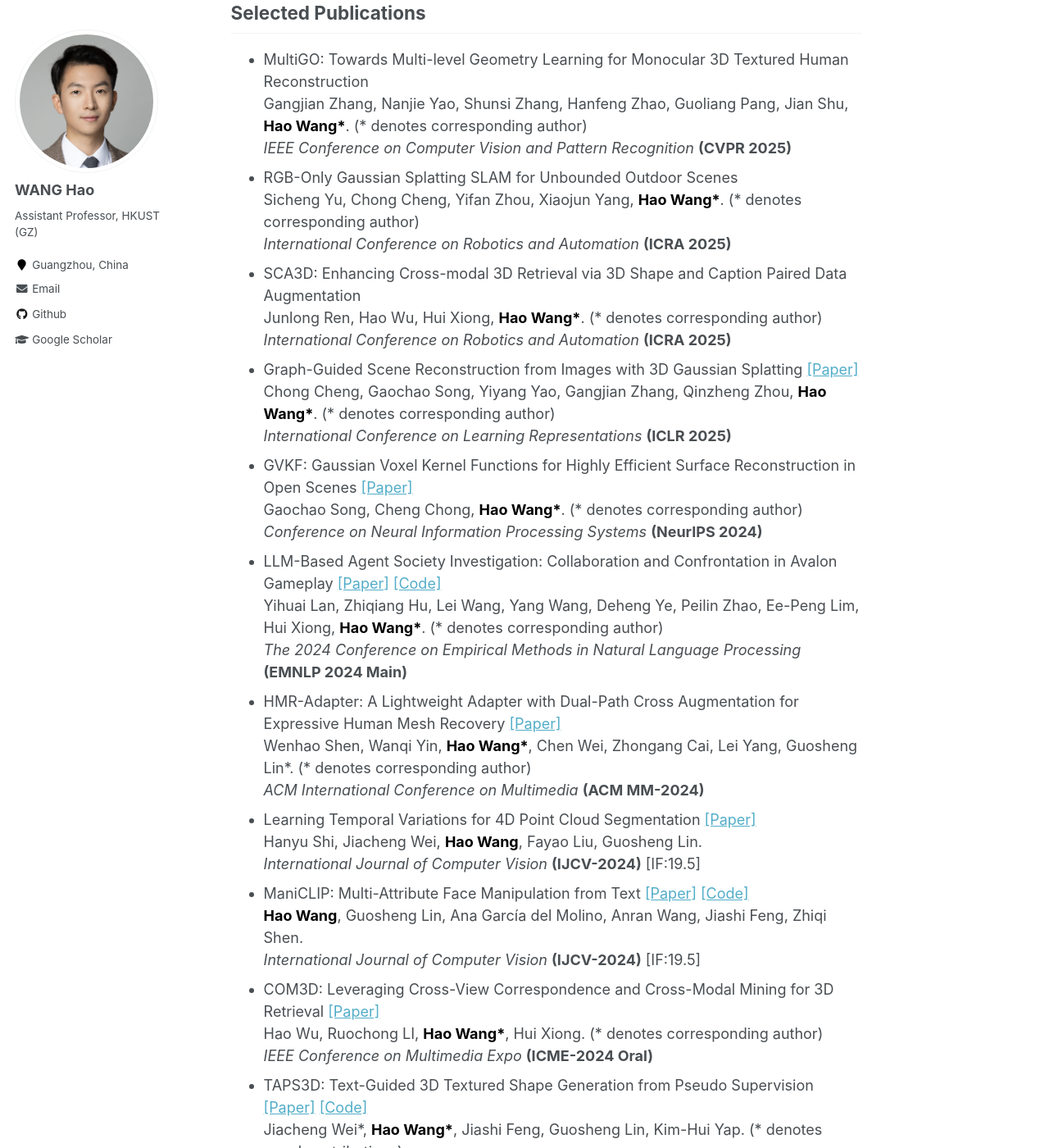
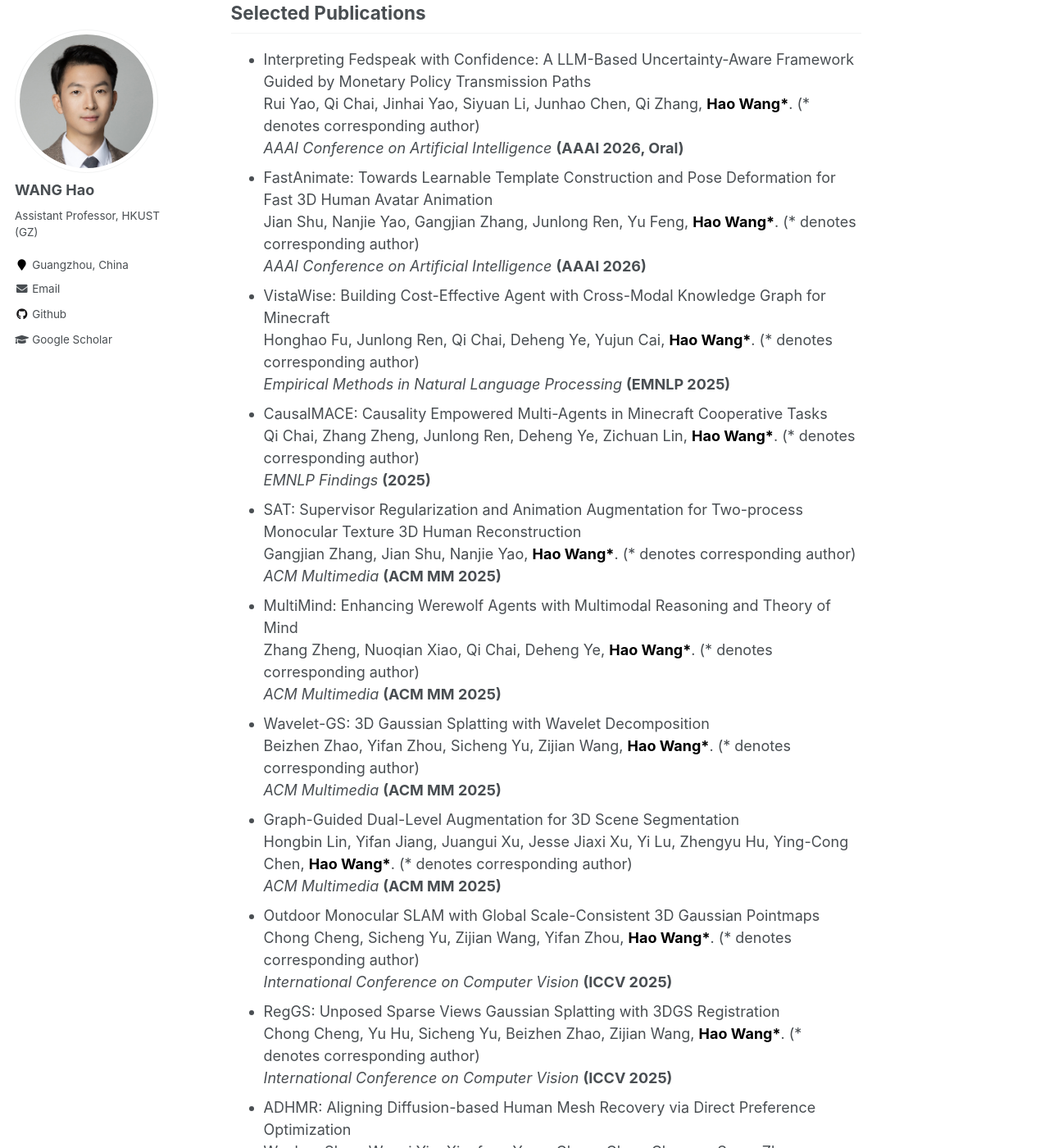
Before and after one commit to hwang1996/hwang1996.github.io, a Jekyll site: the page built from _pages/about.md, in a window 1280 px wide and 1400 px high, scrolled down 935 px. Shown: the whole window at 82% size. Built offline with Jekyll 4.4.1, drawn with Linux system fonts in a browser that asks for light colours; some of the changed text lies outside the part shown.

Commit message:
2025.12.9

```diff
--- a/_pages/about.md
+++ b/_pages/about.md
@@ -234,6 +234,108 @@ document.addEventListener('DOMContentLoaded', function () {
 
 <ul>
 
+
+<li>
+  Interpreting Fedspeak with Confidence: A LLM-Based Uncertainty-Aware Framework Guided by Monetary Policy Transmission Paths
+  <br/>
+  Rui Yao, Qi Chai, Jinhai Yao, Siyuan Li, Junhao Chen, Qi Zhang,
+  <strong><font color="black">Hao Wang*</font></strong>. (* denotes corresponding author)
+  <br/><i>AAAI Conference on Artificial Intelligence</i>
+  <strong>(AAAI 2026, Oral)</strong> <br>
+</li>
+
+<li>
+  FastAnimate: Towards Learnable Template Construction and Pose Deformation for Fast 3D Human Avatar Animation
+  <br/>
+  Jian Shu, Nanjie Yao, Gangjian Zhang, Junlong Ren, Yu Feng,
+  <strong><font color="black">Hao Wang*</font></strong>. (* denotes corresponding author)
+  <br/><i>AAAI Conference on Artificial Intelligence</i>
+  <strong>(AAAI 2026)</strong> <br>
+</li>
+
+<li>
+  VistaWise: Building Cost-Effective Agent with Cross-Modal Knowledge Graph for Minecraft
+  <br/>
+  Honghao Fu, Junlong Ren, Qi Chai, Deheng Ye, Yujun Cai,
+  <strong><font color="black">Hao Wang*</font></strong>. (* denotes corresponding author)
+  <br/><i>Empirical Methods in Natural Language Processing</i>
+  <strong>(EMNLP 2025)</strong> <br>
+</li>
+
+<li>
+  CausalMACE: Causality Empowered Multi-Agents in Minecraft Cooperative Tasks
+  <br/>
+  Qi Chai, Zhang Zheng, Junlong Ren, Deheng Ye, Zichuan Lin,
+  <strong><font color="black">Hao Wang*</font></strong>. (* denotes corresponding author)
+  <br/><i>EMNLP Findings</i>
+  <strong>(2025)</strong> <br>
+</li>
+
+<li>
+  SAT: Supervisor Regularization and Animation Augmentation for Two-process Monocular Texture 3D Human Reconstruction
+  <br/>
+  Gangjian Zhang, Jian Shu, Nanjie Yao,
+  <strong><font color="black">Hao Wang*</font></strong>. (* denotes corresponding author)
+  <br/><i>ACM Multimedia</i>
+  <strong>(ACM MM 2025)</strong> <br>
+</li>
+
+<li>
+  MultiMind: Enhancing Werewolf Agents with Multimodal Reasoning and Theory of Mind
+  <br/>
+  Zhang Zheng, Nuoqian Xiao, Qi Chai, Deheng Ye,
+  <strong><font color="black">Hao Wang*</font></strong>. (* denotes corresponding author)
+  <br/><i>ACM Multimedia</i>
+  <strong>(ACM MM 2025)</strong> <br>
+</li>
+
+<li>
+  Wavelet-GS: 3D Gaussian Splatting with Wavelet Decomposition
+  <br/>
+  Beizhen Zhao, Yifan Zhou, Sicheng Yu, Zijian Wang,
+  <strong><font color="black">Hao Wang*</font></strong>. (* denotes corresponding author)
+  <br/><i>ACM Multimedia</i>
+  <strong>(ACM MM 2025)</strong> <br>
+</li>
+
+<li>
+  Graph-Guided Dual-Level Augmentation for 3D Scene Segmentation
+  <br/>
+  Hongbin Lin, Yifan Jiang, Juangui Xu, Jesse Jiaxi Xu, Yi Lu, Zhengyu Hu, Ying-Cong Chen,
+  <strong><font color="black">Hao Wang*</font></strong>. (* denotes corresponding author)
+  <br/><i>ACM Multimedia</i>
+  <strong>(ACM MM 2025)</strong> <br>
+</li>
+
+<li>
+  Outdoor Monocular SLAM with Global Scale-Consistent 3D Gaussian Pointmaps
+  <br/>
+  Chong Cheng, Sicheng Yu, Zijian Wang, Yifan Zhou,
+  <strong><font color="black">Hao Wang*</font></strong>. (* denotes corresponding author)
+  <br/><i>International Conference on Computer Vision</i>
+  <strong>(ICCV 2025)</strong> <br>
+</li>
+
+<li>
+  RegGS: Unposed Sparse Views Gaussian Splatting with 3DGS Registration
+  <br/>
+  Chong Cheng, Yu Hu, Sicheng Yu, Beizhen Zhao, Zijian Wang,
+  <strong><font color="black">Hao Wang*</font></strong>. (* denotes corresponding author)
+  <br/><i>International Conference on Computer Vision</i>
+  <strong>(ICCV 2025)</strong> <br>
+</li>
+
+<li>
+  ADHMR: Aligning Diffusion-based Human Mesh Recovery via Direct Preference Optimization
+  <br/>
+  Wenhao Shen, Wanqi Yin, Xiaofeng Yang, Cheng Chen, Chaoyue Song, Zhongang Cai, Lei Yang,
+  <strong><font color="black">Hao Wang*</font></strong>, Guosheng Lin*. (* denotes corresponding author)
+  <br/><i>International Conference on Machine Learning</i>
+  <strong>(ICML 2025)</strong> <br>
+</li>
+
+
+
 <li>
   MultiGO: Towards Multi-level Geometry Learning for Monocular 3D Textured Human Reconstruction
   <br/>
```
